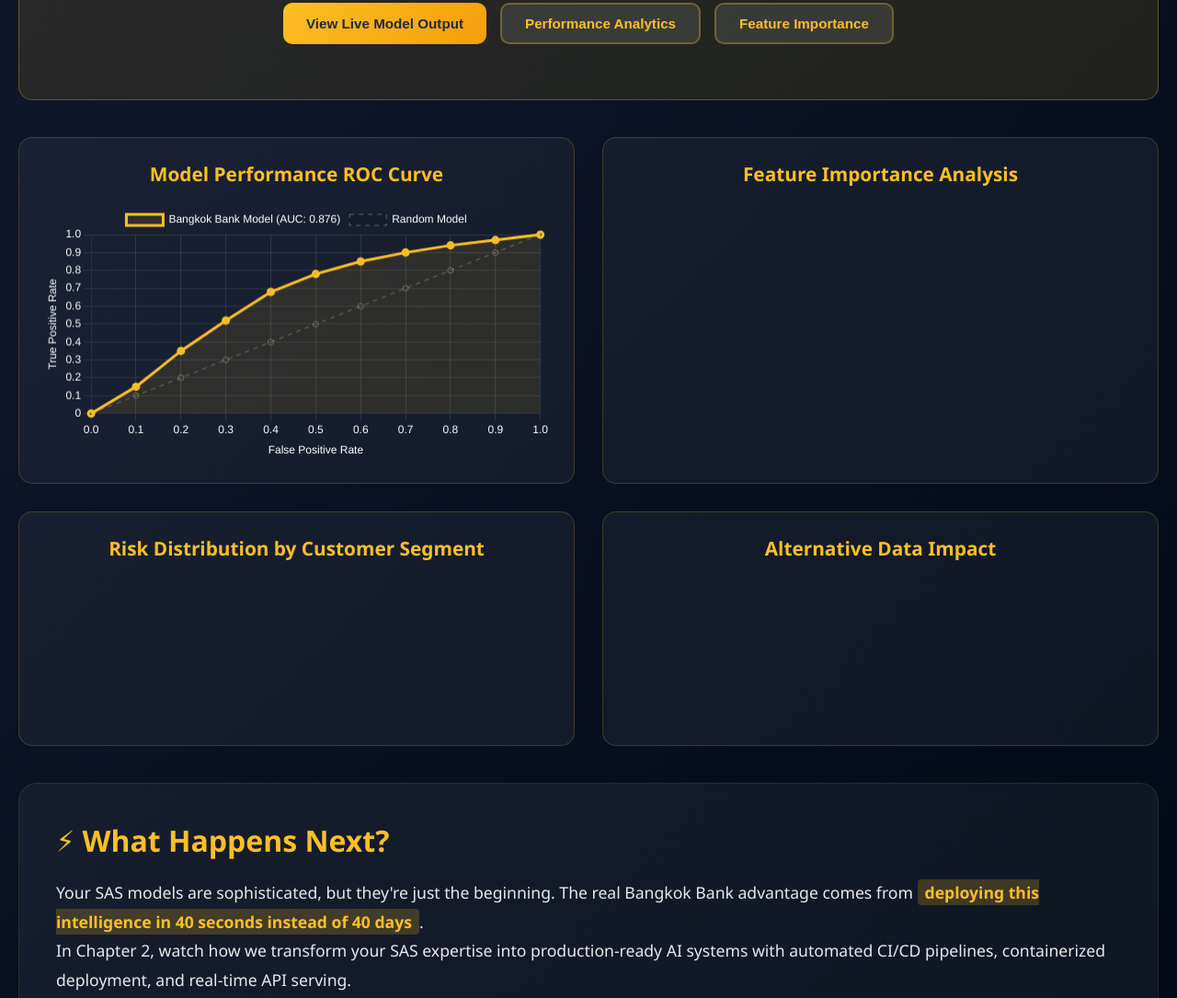
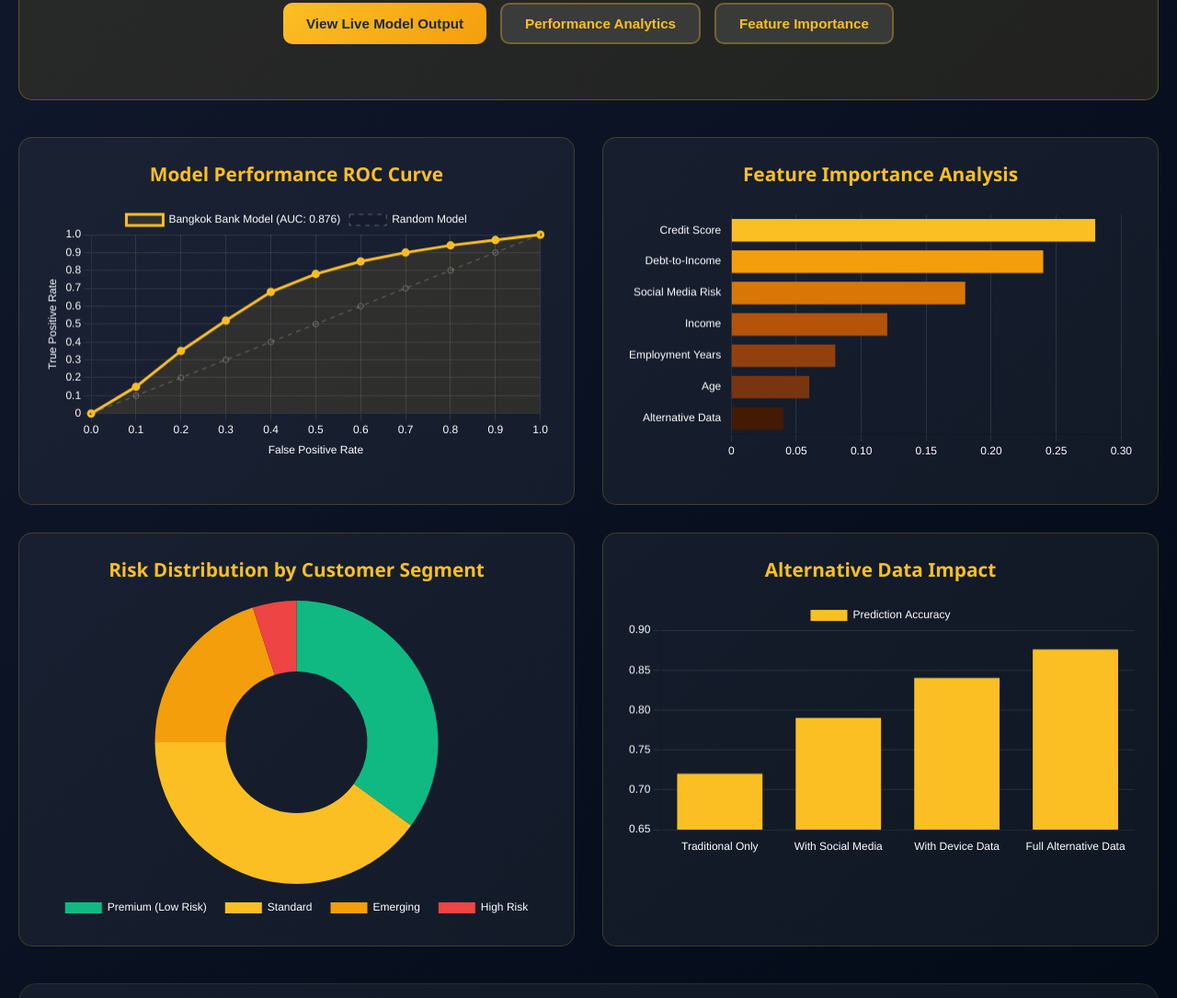
Before and after one commit to srourslaw/thakral-bangkok-bank-ai, a plain HTML site: page chapters/sas-model-studio.html in a window 1280 px wide. Shown: the part 2786-3871 px from the top of the page at 92% size. Drawn offline with nearby package versions, Linux system fonts and the light colour scheme.

Commit message:
fix: Chart.js compatibility and rendering issues
🔧 CHART FIXES:
• Replace deprecated 'horizontalBar' with 'bar' + indexAxis: 'y'
• Add explicit canvas heights and container sizing
• Implement error handling and retry logic
• Add debugging for chart initialization

All 4 charts in SAS AI Foundation should now display:
✅ Model Performance ROC Curve
✅ Feature Importance Analysis
✅ Risk Distribution by Customer Segment
✅ Alternative Data Impact

🤖 Generated with Claude Code

```diff
--- a/chapters/sas-model-studio.html
+++ b/chapters/sas-model-studio.html
@@ -298,6 +298,11 @@
             border-radius: 15px;
             padding: 25px;
             border: 1px solid rgba(251, 191, 36, 0.2);
+            min-height: 400px;
+        }
+
+        .chart-container canvas {
+            max-height: 350px;
         }
 
         .chart-title {
@@ -641,7 +646,7 @@ run;</code></pre>
             // Feature Importance Chart
             const featureCtx = document.getElementById('featureChart').getContext('2d');
             new Chart(featureCtx, {
-                type: 'horizontalBar',
+                type: 'bar',
                 data: {
                     labels: ['Credit Score', 'Debt-to-Income', 'Social Media Risk', 'Income', 'Employment Years', 'Age', 'Alternative Data'],
                     datasets: [{
@@ -653,6 +658,7 @@ run;</code></pre>
                     }]
                 },
                 options: {
+                    indexAxis: 'y',
                     responsive: true,
                     plugins: {
                         legend: { display: false }
@@ -787,9 +793,25 @@ run;</code></pre>
             alert('Top Features: Credit Score (28%), Debt-to-Income (24%), Social Media Risk (18%), Alternative Data providing 15% accuracy lift');
         }
 
-        // Initialize on page load
+        // Initialize on page load with error handling
         document.addEventListener('DOMContentLoaded', function() {
-            initializeCharts();
+            // Add delay to ensure DOM is fully ready
+            setTimeout(() => {
+                try {
+                    initializeCharts();
+                    console.log('Charts initialized successfully');
+                } catch (error) {
+                    console.error('Chart initialization error:', error);
+                    // Retry once after another delay
+                    setTimeout(() => {
+                        try {
+                            initializeCharts();
+                        } catch (retryError) {
+                            console.error('Chart retry failed:', retryError);
+                        }
+                    }, 1000);
+                }
+            }, 500);
         });
     </script>
 </body>
```
